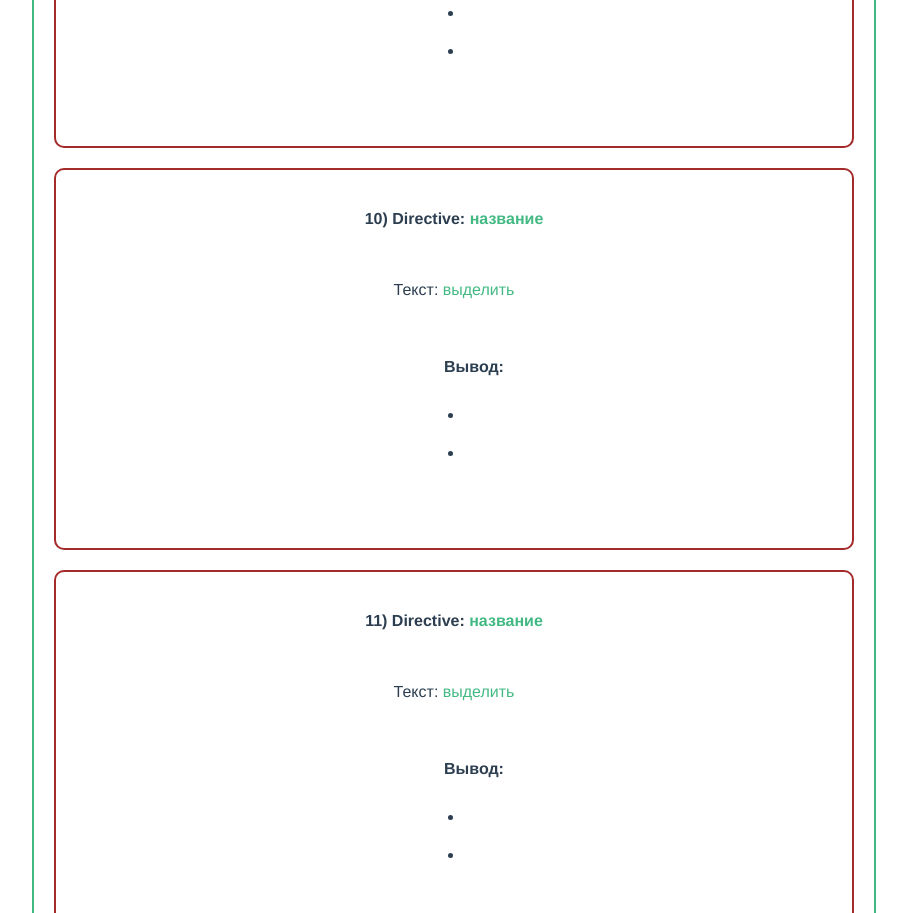
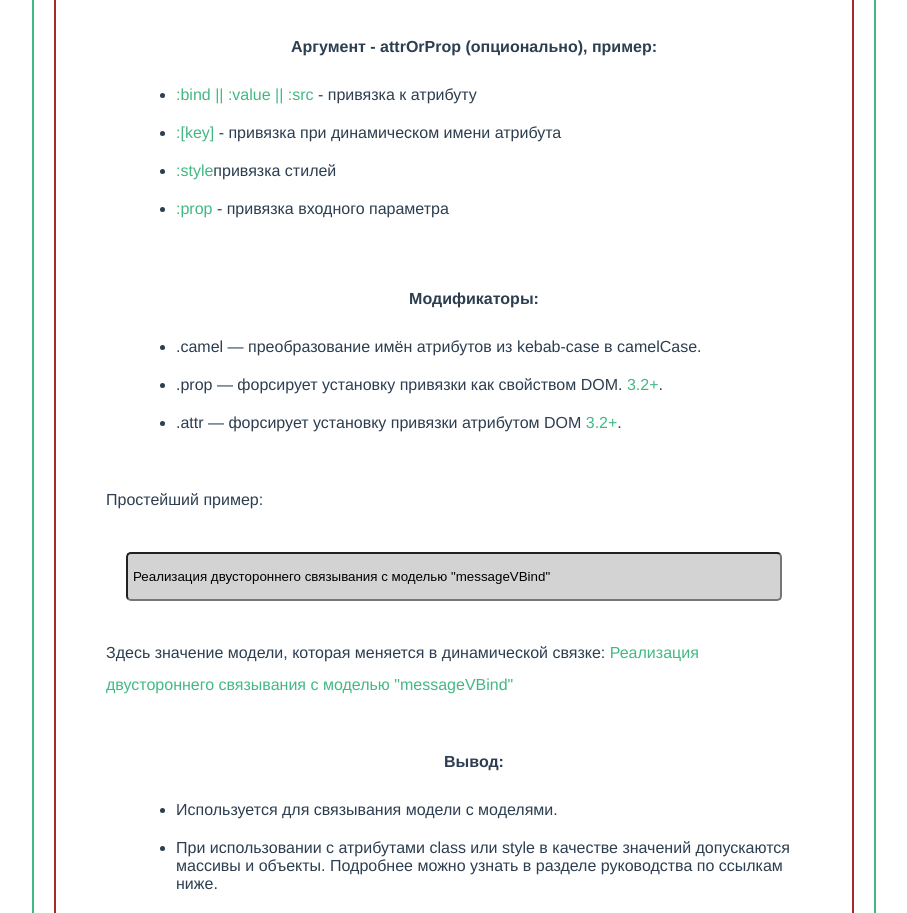
Before and after one commit to Vladimir199406/vue-book, a Vue app: page /#/ in a window 1280 px wide. Shown: the part 5812-6725 px from the top of the page, without its empty margins (186-1093 px from the left). Built offline with nearby package versions, Linux system fonts and the light colour scheme.

Commit message:
que16 bind update

```diff
--- a/src/components/questions/Que16/Que16Wrapper.vue
+++ b/src/components/questions/Que16/Que16Wrapper.vue
@@ -114,7 +114,7 @@
             <div class="block__flex-column">
                 <p>Прикрепляет обработчик события к элементу. </p>
                 <ul>
-                    Аргумент - событие, пример:
+                    <h4>Аргумент - событие, пример: </h4>
                     <li>@<span>click</span> - по клику</li>
                     <li>@<span>submit</span> - при подтверждении на форме</li>
                     <li>@<span>keyup</span> - по нажатию клавиши</li>
@@ -161,24 +161,97 @@
             </div>
         </div>
         <div class="block__solution">
-            <h4>9) Directive: <span>название</span></h4>
+            <h4>9) Directive: <span>v-bind</span></h4>
             <div class="block__flex-column">
-                <p>Текст: <span>выделить</span></p>
+                <p>Динамически привязывает один или несколько атрибутов или входных параметров компонента к выражению.</p>
+                <ul>
+                    <h4>Аргумент - attrOrProp (опционально), пример: </h4>
+                    <li><span>:bind || :value || :src</span> - привязка к атрибуту</li>
+                    <li><span>:[key]</span> - привязка при динамическом имени атрибута</li>
+                    <li><span>:style</span>привязка стилей</li>
+                    <li><span>:prop</span> - привязка входного параметра</li>
+                </ul>
+                <ul>
+                    <h4>Модификаторы:</h4>
+                    <li>.camel — преобразование имён атрибутов из kebab-case в camelCase.</li>
+                    <li>.prop — форсирует установку привязки как свойством DOM. <span>3.2+</span>.</li>
+                    <li>.attr —  форсирует установку привязки атрибутом DOM <span>3.2+</span>.</li>
+                </ul>
+                <p>Простейший пример:</p>
+                <input
+                    :bind="messageVBind"
+                    :value="messageVBind"
+                    @input="messageVBind = $event.target.value"
+                    type="text"
+                >
+                <p>Здесь значение модели, которая меняется в динамической связке: <span>{{messageVBind}}</span></p>
                 <ul>
                     <h4>Вывод:</h4>
-                    <li></li>
-                    <li></li>
+                    <li>Используется для связывания модели с моделями.</li>
+                    <li>
+                        При использовании с атрибутами class или style в качестве
+                        значений допускаются массивы и объекты. Подробнее можно узнать
+                        в разделе руководства по ссылкам ниже.
+                    </li>
+                    <li>При привязке входных параметров к дочернему компоненту необходимо также объявлять их внутри него.</li>
+                    <li>
+                        При использовании без аргумента можно привязать объект из пар имя-значение.
+                        Обратите внимание, в этом режиме не поддерживаются массивы или объекты для
+                        class и style.
+                    </li>
                 </ul>
             </div>
         </div>
         <div class="block__solution">
-            <h4>10) Directive: <span>название</span></h4>
+            <h4>10) Directive: <span>v-model</span></h4>
             <div class="block__flex-column">
-                <p>Текст: <span>выделить</span></p>
+                <p>Создаёт двухстороннюю привязку к элементу ввода формы или к компоненту.</p>
                 <ul>
+                    <h4>Используется с: </h4>
+                    <li>input</li>
+                    <li>select</li>
+                    <li>textarea</li>
+                </ul>
+                <ul>
+                    <h4>Модификаторы:</h4>
+                    <li>.lazy — отслеживание события change вместо input</li>
+                    <li>.number — приведение корректной строки со значением к числу</li>
+                    <li>.trim —  удаление пробелов в начале и в конце строки</li>
+                </ul>
+                                <ul>
                     <h4>Вывод:</h4>
-                    <li></li>
-                    <li></li>
+                    <li>
+                       Обычное использование. Можно использовать директиву v-model
+                       для создания двусторонней привязки данных с элементами форм: input,
+                       textarea и select. Она автоматически выбирает правильный способ
+                       обновления элемента в зависимости от его типа. Хоть v-model и
+                       выглядит как некая магия, по сути это лишь синтаксический сахар
+                       для обновления данных при вводе пользователем, плюс небольшие
+                       доработки для некоторых граничных случаев.
+                    </li>
+                    <li>
+                        v-model игнорирует начальное значение атрибутов value,
+                        checked или selected на любых элементах форм. Источником
+                        истины всегда считаются данные текущего активного экземпляра.
+                        Начальное значение нужно объявить на стороне JavaScript,
+                        внутри опции data компонента.
+                    </li>
+                    <li>
+                        Внутренне v-model использует разные свойства и генерирует
+                        разные события для различных элементов форм:
+                        <ol>
+                            <li>элементы для ввода текста и многострочного текста используют свойство value и событие input</li>
+                            <li>чекбоксы и радиокнопки используют свойство checked и событие change;</li>
+                            <li>выпадающие списки используют свойство value и событие change.</li>
+                        </ol>
+                    </li>
+                    <li>Интерполяция внутри textarea не работают. Используйте директиву v-model вместо неё.</li>
+                    <li>
+                        При использовании v-model на компоненте по умолчанию используется входной параметр
+                        modelValue и событие update:modelValue. Их можно изменить через аргумент v-model.
+                        <span>v-model:name="updateName"</span>.
+                        <p><strong>СМОТРИ раздел "Продвинутые вопросы !"</strong></p>
+                    </li>
                 </ul>
             </div>
         </div>
@@ -242,6 +315,7 @@
 
 <script>
     export default {
+        name: 'Que16Wrapper',
         data() {
             return {
                 messageVText: 'не используйте v-text',
@@ -249,13 +323,13 @@
                 messageVhtml: 'Динамическая отрисовка произвольного HTML-кода на сайте — опасная практика, которая приводит к XSS-уязвимостям (opens new window). Передавайте в v-html содержимое, которому можно доверять, и НИКОГДА не передавайте содержимое, которое предоставляется пользователем.',
                 messageVShow: true,
                 messageVonCounter: 0,
+                messageVBind: 'Реализация двустороннего связывания с моделью "messageVBind" ',
 
                 shop: {
                     goods: ['tv', 'console', 'game']
                 }
             }
         },
-        name: 'Que16Wrapper',
         mixins: [],
         components: {},
         methods: {
```
